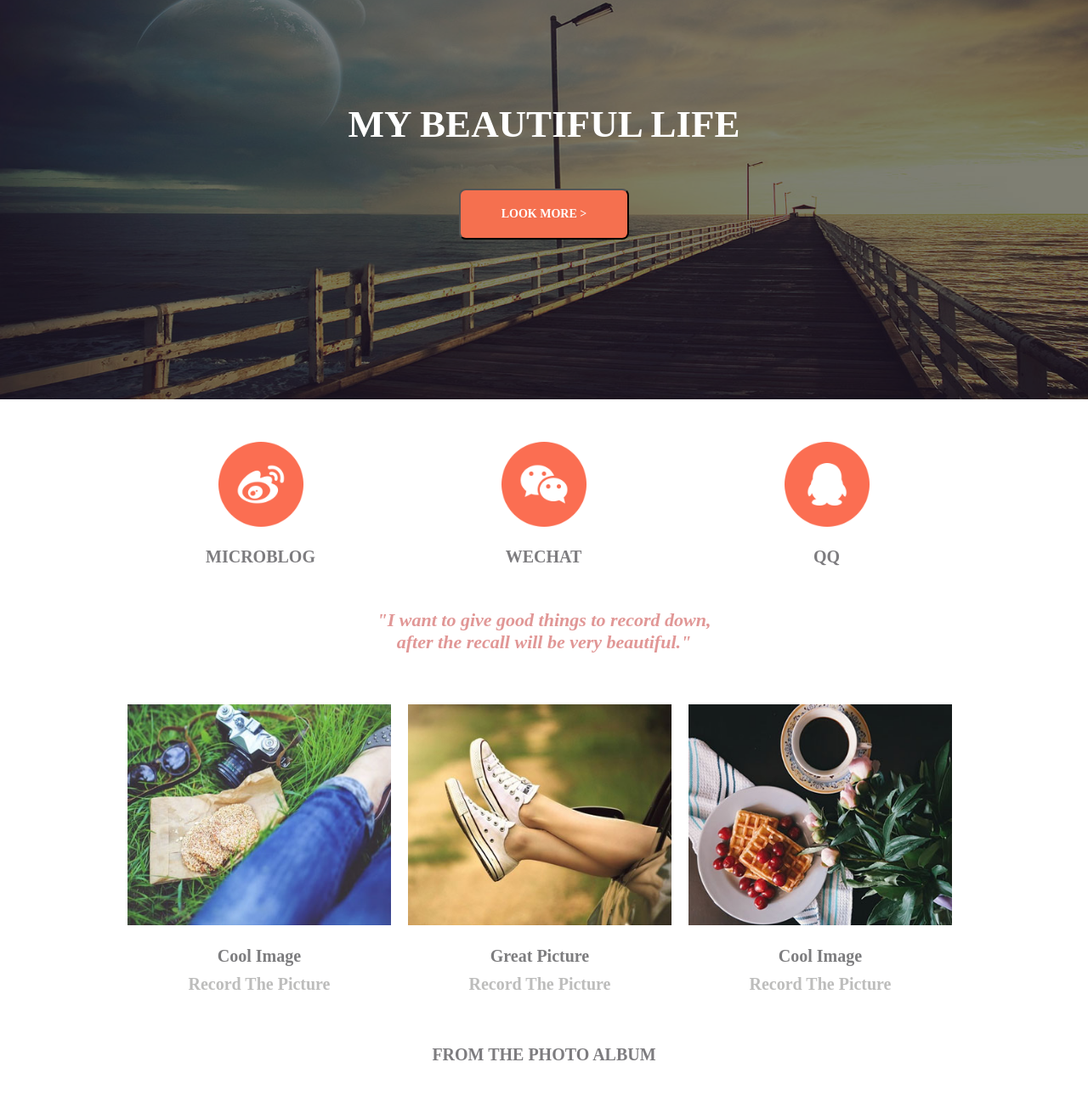
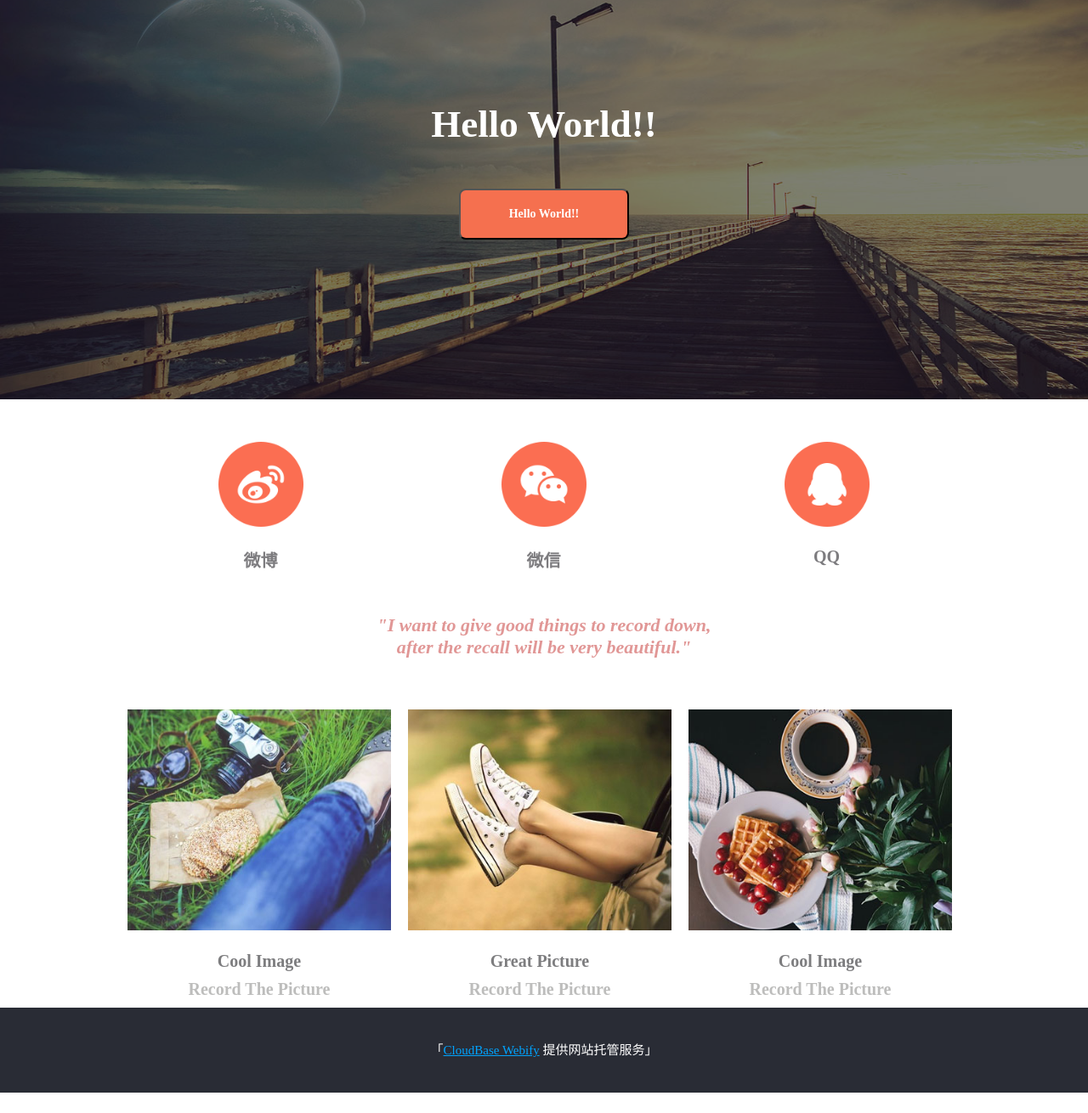
Before and after one commit to likeqh/my-website, a plain HTML site: page index.html in a window 1280 px wide. Shown: the part 230-1540 px from the top of the page at 85% size. After the commit the page ends 1516 px from the top, so only its background shows below. Drawn offline with Linux system fonts and the light colour scheme.

Commit message:
1
Signed-off-by: likeqh <981894692@qq.com>

```diff
--- a/index.html
+++ b/index.html
@@ -2,7 +2,7 @@
 <html>
 <head>
     <meta charset="UTF-8" />
-    <title>css网页布局</title>
+    <title>Hello</title>
     <link rel="stylesheet" href="css/index.css">
 </head>
 <body>
@@ -30,18 +30,18 @@
         <div class="topplayer"></div>
         <!--最上层的内容-->
         <div class="topplayer-top">
-            <div class="word">MY BEAUTIFUL LIFE</div>
-            <button>LOOK MORE &gt;</button>
+            <div class="word">Hello World!!</div>
+            <button>Hello World!!</button>
         </div>
         <div class="middle">
             <div class="m-top">
                 <div class="commen weibo">
                     <img src="img/weibo.png" alt="weibologo">
-                    <div class="comm">MICROBLOG</div>
+                    <div class="comm">微博</div>
                 </div>
                 <div class="commen wechat">
                     <img src="img/weixin.png" alt="weixinlogo">
-                    <div class="comm">WECHAT</div>
+                    <div class="comm">微信</div>
                 </div>
                 <div class="commen qq">
                     <img src="img/QQ.png" alt="qqlogo">
@@ -71,7 +71,7 @@
             </div>
         </div>
         <div class="clear"></div>
-        <div class="bottom">
+        <div class="bottom" style="display: none;">
             <div class="b-title">FROM THE PHOTO ALBUM</div>
             <div class="pic-content">
                 <dl>
@@ -92,7 +92,7 @@
     <div class="clear"></div>
     <!--底部-->
     <div class="footer">
-        &copy 2016 imooc.com  京ICP备13046642号
+								「<a data-from="10680" href="https://webify.cloudbase.net/" target="_blank" rel="nofollow noopener noreferrer" style="color: rgb(0,164,255);">CloudBase Webify</a> 提供网站托管服务」
     </div>
 </body>
 </html>
```
